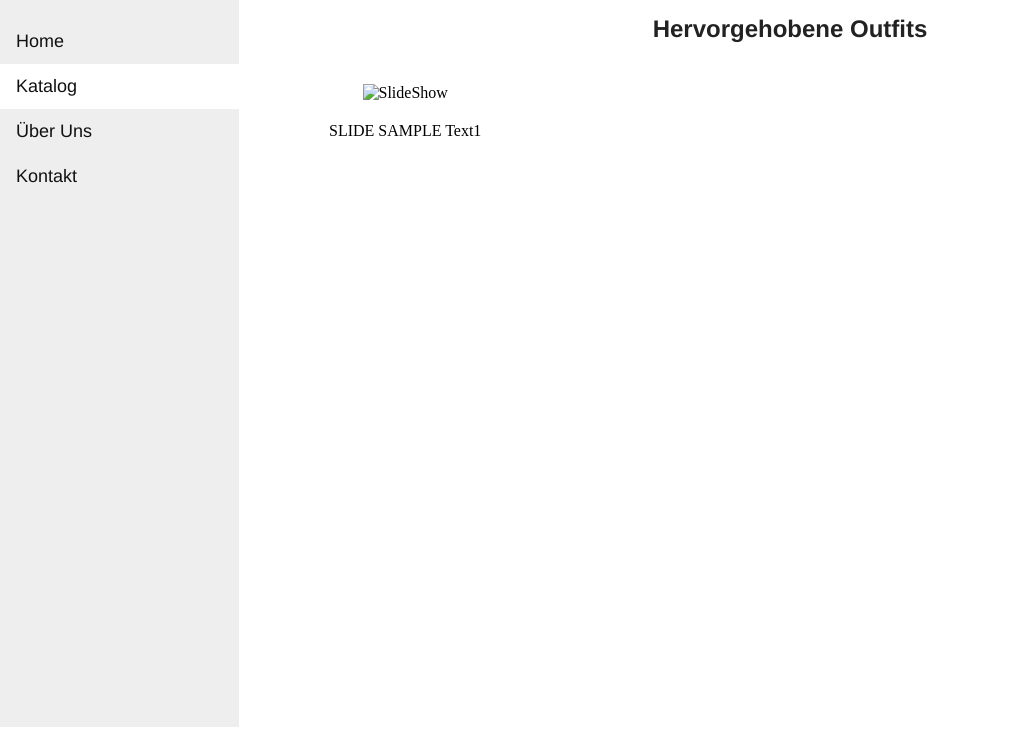
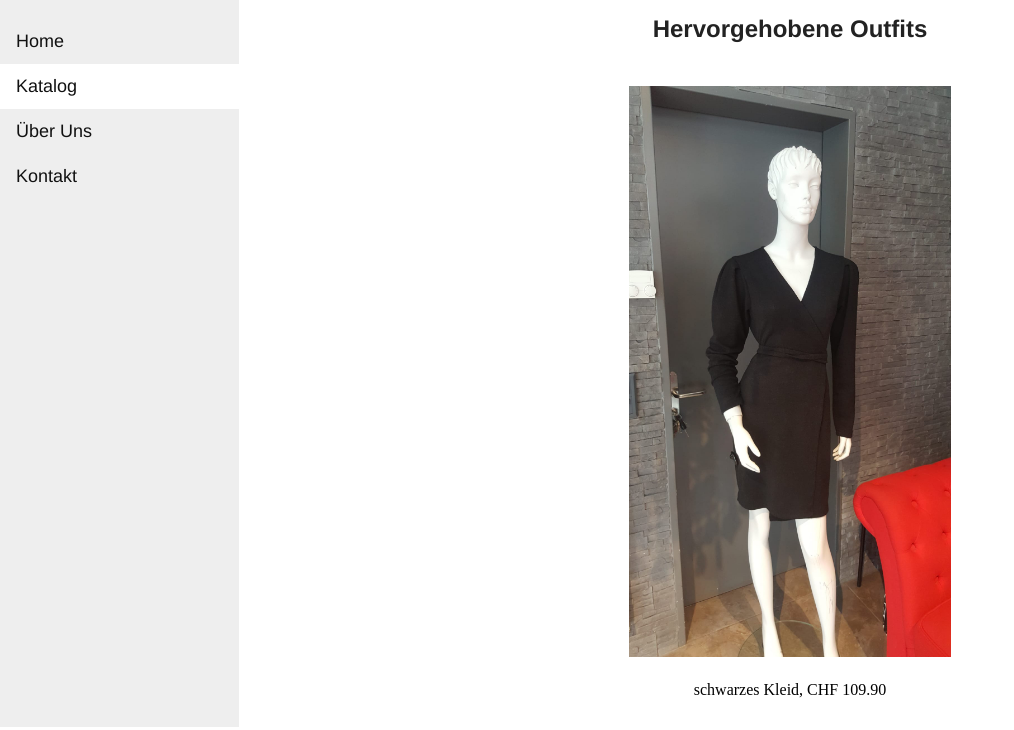
Before and after one commit to dileofabri/ME19a_M288_LB02, a plain HTML site: page catalog.html in a window 1280 px wide. Shown: the part 93-823 px from the top of the page, without its empty margins (0-1014 px from the left). Before the commit the page ends 800 px from the top, so only its background shows below. Drawn offline with Linux system fonts and the light colour scheme.

Commit message:
javascript errors corrected

```diff
--- a/catalog.html
+++ b/catalog.html
@@ -20,11 +20,11 @@
     <h1>Katalog</h1>
     <div class="featured collection">
         <h2>Hervorgehobene Outfits</h2>
-        <table id="slider" frame="void" rules="none" summary="Images slide with text below.">
+        <table id="slider">
             <tr>
                 <td>
                     <div id="mySlide">
-                        <img id="slideShow" src="image-001.jpg" alt="SlideShow" style="width: 35%; padding: 20px;"/></br>
+                        <img id="slideShow" alt="SlideShow" style="width: 35%; padding: 20px;" src=""/><br>
                         <span id="slideText">SLIDE SAMPLE Text1</span>
                     </div>
                 </td>
@@ -33,7 +33,7 @@
     </div>
 </div>
 
-<script src="js/script2.js"></script>
+<script src="js/slideshow.js"></script>
 
 </body>
 </html>
--- a/js/script.js
+++ b/js/script.js
@@ -13,7 +13,7 @@ function showDivs(n) {
     }
     if (n < 1) {
         slideIndex = x.length
-    };
+    }
     for (i = 0; i < x.length; i++) {
         x[i].style.display = "none";
     }
@@ -37,4 +37,5 @@ const text = '{"outfits": [' +
 '{"bezeichnung": "grünes Kleid", "preis":  "CHF 89.90"}]}';
 
 obj = JSON.parse(text);
+obj.outfits = undefined;
 document.getElementById("information").innerHTML = obj.outfits[1].bezeichnung + " " + obj.outfits[1].preis;
--- a/js/slideshow.js
+++ b/js/slideshow.js
@@ -1,30 +1,31 @@
-var slideShowSpeed = 3;
-var captionID = "slideText";
-var $Path = "img/img-001.jpg, img/img-002.jpg, img/img-003.jpg, img/img-004.jpg";
-var $text = [
+const slideShowSpeed = 3;
+const captionID = "slideText";
+let $Path = "img/img-001.jpg, img/img-002.jpg, img/img-003.jpg, img/img-004.jpg";
+const $text = [
 
     /* 1 */
-    "rotes Kleid, CHF 99.90",
+    "schwarz/graues Kleid, CHF 99.90",
 
     /* 2 */
-    "blaues Kleid, CHF 109.90",
+    "schwarzes Kleid, CHF 109.90",
 
     /* 3 */
-    "schwarzes Kleid, CHF 79.90",
+    "Jeans Kleid, CHF 79.90",
 
     /* 4 */
-    "grünes Kleid, CHF 89.90"
+    "rotes Kleid, CHF 89.90"
 ];
-var count = 0;
-var textCount = 0;
-var $images, $img;
-var runSlideShow;
-    $images = [ ];
-    $Path = (( $Path.split) ? $Path.split(/[\,\s]+/) : $Path.match(/[\w\d]+(?:\.\w+)/g ));
+let count = 0;
+let textCount = 0;
+let $images, $img;
+let runSlideShow;
+$images = [ ];
+    $Path = (( $Path.split) ? $Path.split(/[,\s]+/) : $Path.match(/[\w\d]+(?:\.\w+)/g ));
+document.layers = undefined;
 runSlideShow = function() {
     (( count === $Path.length ) ? count = 0 : count );
     (( textCount === $text.length ) ? textCount = 0 : textCount );
-    $div = (( document.all ) ? document.all[ captionID ] : (( document.getElementById ) ? document.getElementById( captionID ) : document.layers[ captionID ] ));
+    let $div = ((document.all) ? document.all[captionID] : ((document.getElementById) ? document.getElementById(captionID) : document.layers[captionID]));
     $img = (( document.images ) ? document.images.slideShow : (( document.getElementById ) ? document.getElementById("slideShow") : (( document.layers ) ? document.layers.slideShow : document.all.slideShow )));
     if ( document.images ) {
         if ( $img.style.filter ) { // Exception for some browser's that do not understand image filtration. Just making sure that whole thing will still, work with or without images filtration support.
```
Also changed, not shown: index.html (+4 -4 lines), outfits.json (+4 -4 lines).
